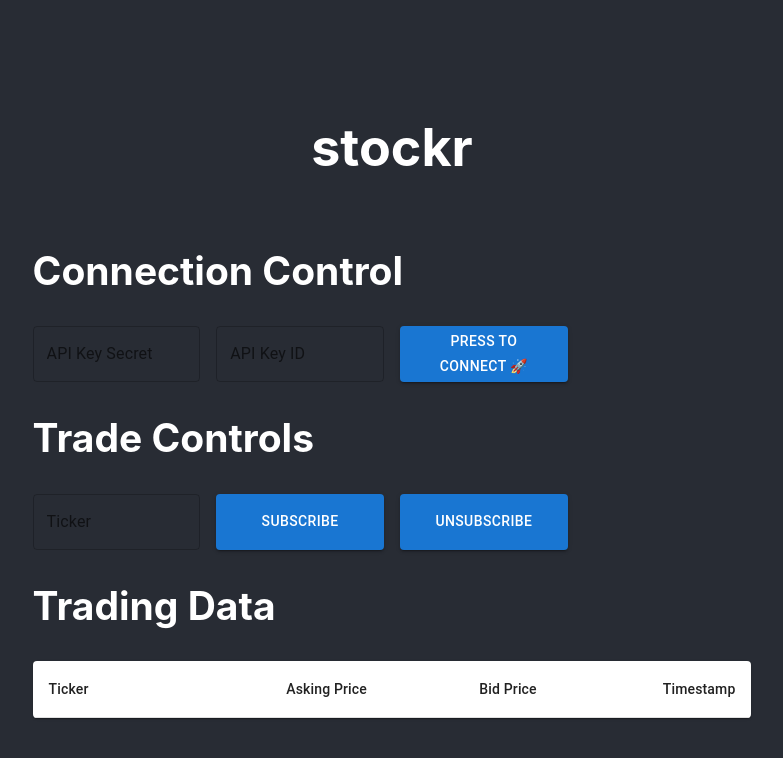
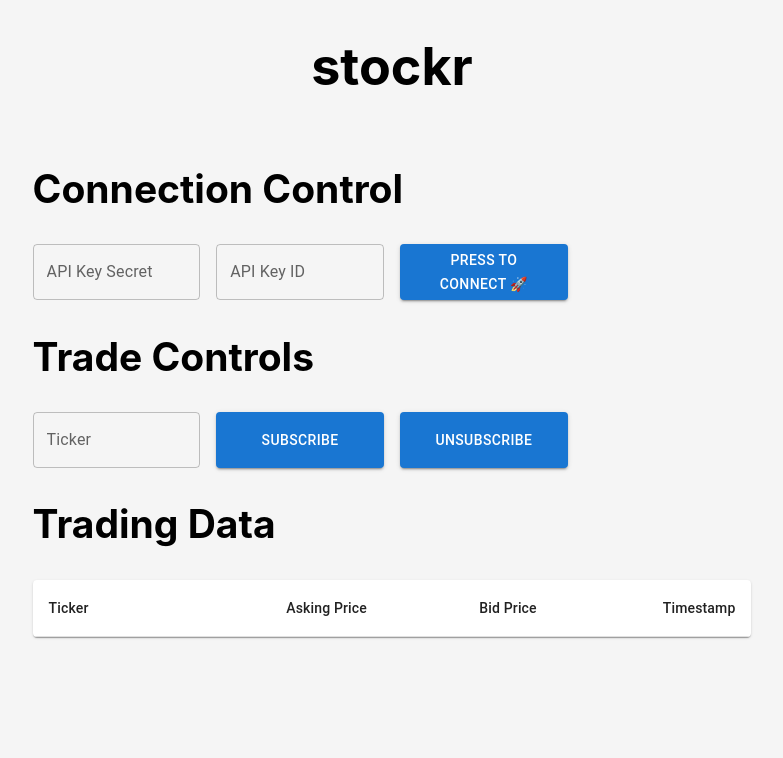
Before and after one commit to soof-golan/stockr, a React (Vite) app: page / in a window 1280 px wide. Shown: the top 758 px of the page, without its empty margins (248-1031 px from the left). Built offline with nearby package versions, Linux system fonts and the light colour scheme.

Commit message:
Style cleanup

```diff
--- a/src/App.css
+++ b/src/App.css
@@ -1,40 +1,16 @@
 .App {
-  text-align: center;
-}
-
-.App-logo {
-  height: 40vmin;
-  pointer-events: none;
-}
-
-@media (prefers-reduced-motion: no-preference) {
-  .App-logo {
-    animation: App-logo-spin infinite 20s linear;
-  }
+  text-align: left;
 }
 
 .App-header {
-  background-color: #282c34;
+  background-color: whitesmoke;
   min-height: 100vh;
   display: flex;
   flex-direction: column;
   align-items: center;
-  justify-content: center;
+  justify-content: left;
   font-size: calc(10px + 2vmin);
-  color: white;
-}
-
-.App-link {
-  color: #61dafb;
-}
-
-@keyframes App-logo-spin {
-  from {
-    transform: rotate(0deg);
-  }
-  to {
-    transform: rotate(360deg);
-  }
+  color: black;
 }
 
 button {
--- a/src/App.tsx
+++ b/src/App.tsx
@@ -12,11 +12,11 @@ function App() {
       <header className="App-header">
         <h1>stockr</h1>
         <Box>
-          <h2 align="left">Connection Control</h2>
+          <h2>Connection Control</h2>
           <ConnectionControl gridXs={gridXs}/>
-          <h2 align="left">Trade Controls</h2>
+          <h2>Trade Controls</h2>
           <TradeControl gridXs={gridXs}/>
-          <h2 align="left">Trading Data</h2>
+          <h2>Trading Data</h2>
           <TradeTable/>
         </Box>
       </header>
```
Also changed, not shown: src/logo.svg (deleted).
